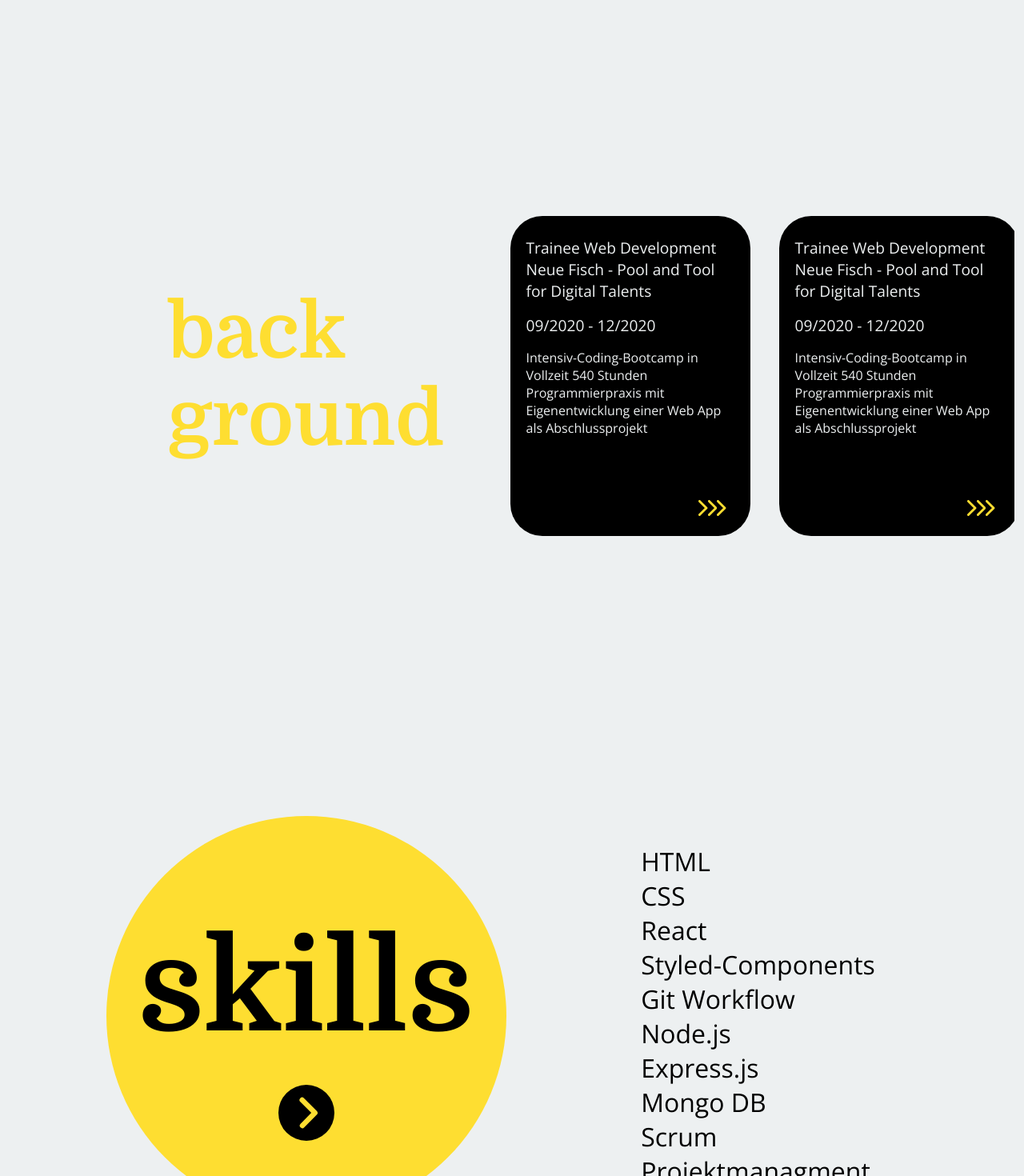
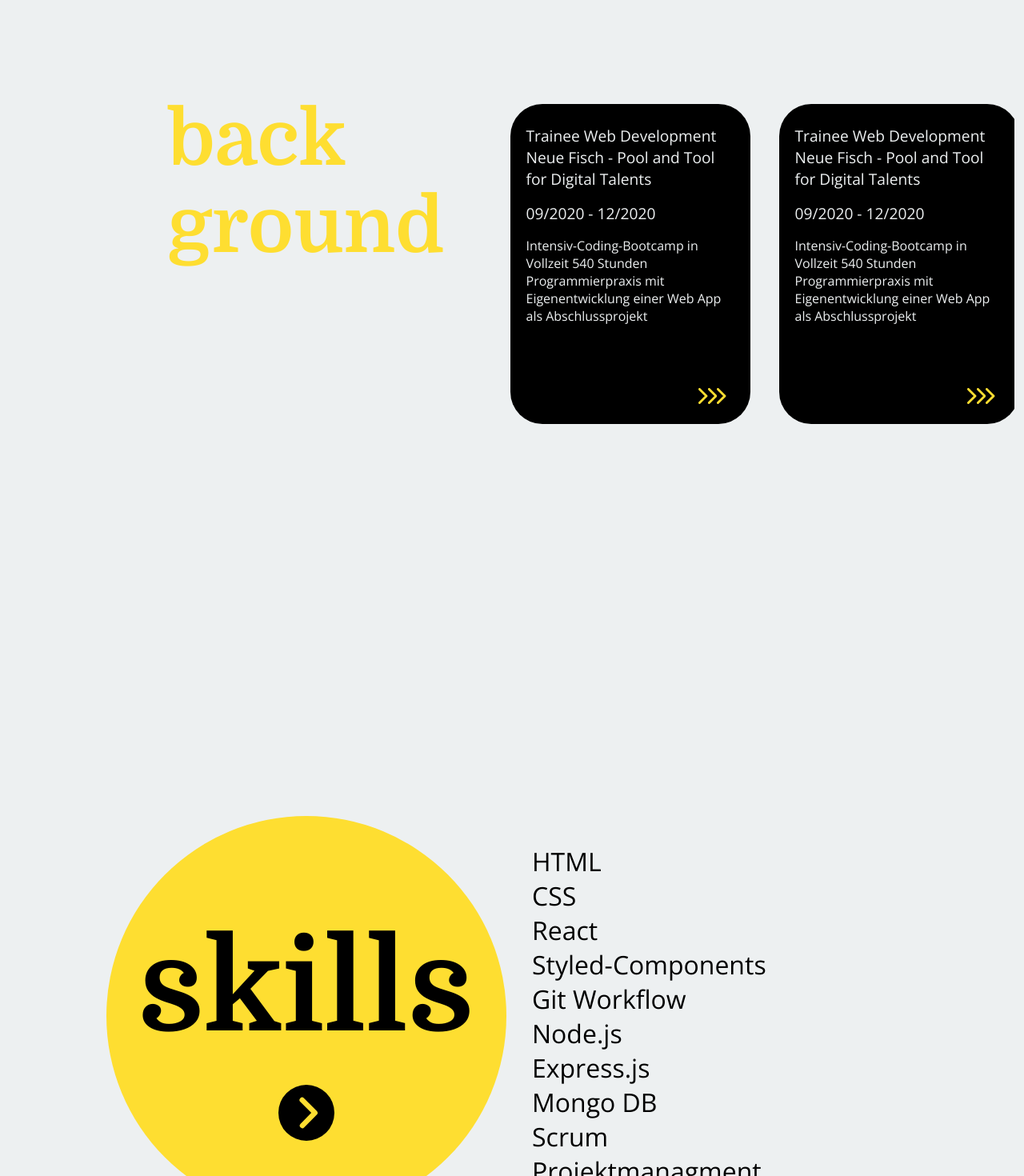
Before and after one commit to Frenzy265/portfolio, a React (Create React App) app: page / in a window 1280 px wide. Shown: the part 780-2250 px from the top of the page at 80% size. Built offline with nearby package versions, Linux system fonts and the light colour scheme.

Commit message:
💄 Add grid position

```diff
--- a/src/components/Caption.js
+++ b/src/components/Caption.js
@@ -6,6 +6,7 @@ const Caption = styled.h1`
   font-weight: 800;
   margin-block-end: 0px;
   margin-block-start: 0px;
+  align-self: start;
 `;
 
 export default Caption;
--- a/src/components/Cards.js
+++ b/src/components/Cards.js
@@ -8,6 +8,7 @@ const CardContainer = styled.div`
   grid-gap: 1rem;
   grid-auto-flow: column;
   overflow-x: auto;
+  align-self: flex-start;
 `;
 
 export const Cards = () => {
--- a/src/components/SkillsList.js
+++ b/src/components/SkillsList.js
@@ -4,6 +4,7 @@ const List = styled.ul`
   list-style-type: none;
   padding: 0;
   margin: 0;
+  justify-self: start;
 
   li {
     font-size: 2rem;
```
